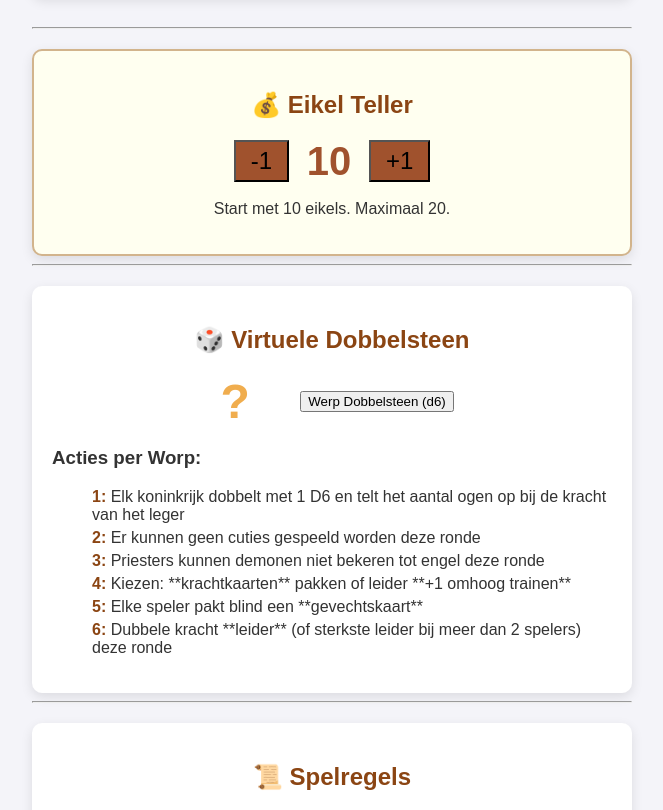
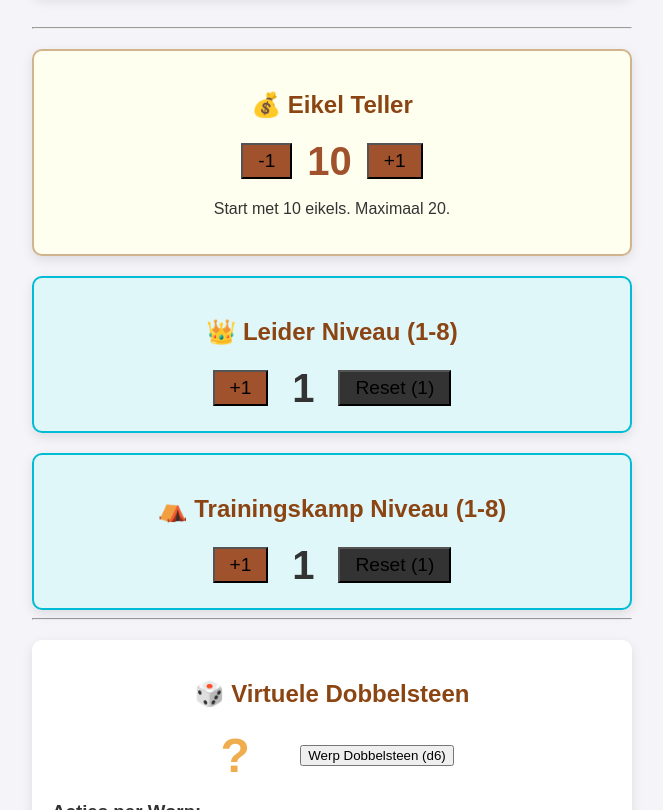
Before and after one commit to TotallyNuts/Totally-Nuts-Tools, a plain HTML site: page index.html in a window 1280 px wide. Shown: the part 579-1389 px from the top of the page, without its empty margins (308-971 px from the left). Drawn offline with Linux system fonts and the light colour scheme.

Commit message:
Add files via upload

```diff
--- a/index.html
+++ b/index.html
@@ -23,7 +23,7 @@
             margin-bottom: 20px;
         }
 
-        /* --- SCORE SCHIJF STIJL (MET JOUW AFBEELDING) --- */
+        /* --- SCORE SCHIJF STIJL --- */
         .score-disk-area {
             display: flex;
             flex-direction: column;
@@ -39,6 +39,7 @@
             width: 280px;
             height: 280px;
             border-radius: 50%;
+            /* JOUW AFBEELDINGSLINK VERWERKT */
             background-image: url('https://raw.githubusercontent.com/TotallyNuts/Totally-Nuts-Tools/main/scoreschijf1.png');
             background-size: cover;
             background-position: center;
@@ -89,7 +90,7 @@
             font-weight: bold;
         }
 
-        /* Knoppen */
+        /* Knoppen Groep */
         .control-area {
             display: flex;
             justify-content: center;
@@ -127,37 +128,52 @@
             background-color: #2980b9;
         }
 
-        /* --- EIKEL TELLER STIJL --- */
-        .acorn-counter-area {
-            background-color: #fffff0; /* Crème-kleurige achtergrond */
+        /* --- EIKEL & NIVEAU TELLER STIJL --- */
+        .resource-section {
+            display: flex;
+            flex-direction: column;
+            gap: 20px;
+            margin-top: 20px;
+        }
+        .acorn-counter-area, .level-tracker {
+            background-color: #fffff0;
             padding: 20px;
             border-radius: 10px;
-            margin-top: 20px;
             box-shadow: 0 4px 12px rgba(0, 0, 0, 0.1);
             border: 2px solid #D2B48C;
+            text-align: center;
         }
-        .acorn-controls {
+        .level-tracker {
+            background-color: #e0f7fa; /* Lichtere kleur voor onderscheid */
+            border-color: #00bcd4;
+        }
+        .tracker-controls {
             display: flex;
             justify-content: center;
             align-items: center;
             gap: 15px;
             margin-top: 10px;
         }
-        #acorn-count {
+        .tracker-controls .level-display {
             font-size: 2.5em;
             font-weight: bold;
-            color: #A0522D; /* Bruin */
-            min-width: 50px;
+            color: #333;
+            min-width: 40px;
         }
-        .acorn-controls button {
+        .acorn-controls .level-display {
+             color: #A0522D; /* Bruin voor eikels */
+        }
+        .tracker-controls button {
             background-color: #A0522D;
-            font-size: 1.5em;
+            font-size: 1.2em;
             padding: 5px 15px;
         }
-        .acorn-controls button:hover {
+        .tracker-controls .reset-level-button {
+            background-color: #333;
+        }
+        .tracker-controls button:hover {
             background-color: #8B4513;
         }
-
 
         /* --- DOBBELSTEEN & REGELS STIJL --- */
         .dice-container, .rules-section {
@@ -228,14 +244,36 @@
 
         <hr>
 
-        <div class="acorn-counter-area">
-            <h2 id="acorn-title">💰 Eikel Teller</h2>
-            <div class="acorn-controls">
-                <button onclick="changeAcornCount(-1)" id="acorn-minus-button">-1</button>
-                <span id="acorn-count">10</span>
-                <button onclick="changeAcornCount(1)" id="acorn-plus-button">+1</button>
+        <div class="resource-section">
+
+            <div class="acorn-counter-area">
+                <h2 id="acorn-title">💰 Eikel Teller</h2>
+                <div class="tracker-controls acorn-controls">
+                    <button onclick="changeAcornCount(-1)" id="acorn-minus-button">-1</button>
+                    <span id="acorn-count" class="level-display">10</span>
+                    <button onclick="changeAcornCount(1)" id="acorn-plus-button">+1</button>
+                </div>
+                <p id="acorn-info">Start met 10 eikels. Maximaal 20.</p>
             </div>
-            <p id="acorn-info">Start met 10 eikels. Maximaal 20.</p>
+
+            <div class="level-tracker">
+                <h2 id="leader-title">👑 Leider Niveau (1-8)</h2>
+                <div class="tracker-controls">
+                    <button onclick="changeLevel('leader', 1)" id="leader-plus-button">+1</button>
+                    <span id="leader-level" class="level-display">1</span>
+                    <button onclick="resetLevel('leader')" id="leader-reset-button" class="reset-level-button">Reset (1)</button>
+                </div>
+            </div>
+
+            <div class="level-tracker">
+                <h2 id="camp-title">⛺ Trainingskamp Niveau (1-8)</h2>
+                <div class="tracker-controls">
+                    <button onclick="changeLevel('camp', 1)" id="camp-plus-button">+1</button>
+                    <span id="camp-level" class="level-display">1</span>
+                    <button onclick="resetLevel('camp')" id="camp-reset-button" class="reset-level-button">Reset (1)</button>
+                </div>
+            </div>
+
         </div>
 
         <hr>
@@ -277,8 +315,14 @@
 
     <script>
         let score = 0;
-        let acornCount = 10; // Start met 10 eikels
+        let acornCount = 10;
+        let leaderLevel = 1;
+        let campLevel = 1;
+
         const maxAcorns = 20;
+        const maxLevel = 8;
+        const minLevel = 1;
+
         const degreesPerStep = 36;
         let currentLang = 'nl';
 
@@ -292,6 +336,8 @@
                 'reset_button': 'Score Reset (0)',
                 'acorn_title': '💰 Acorn Counter',
                 'acorn_info': 'Start with 10 Acorns. Max 20.',
+                'leader_title': '👑 Leader Level (1-8)',
+                'camp_title': '⛺ Training Camp Level (1-8)',
                 'dice_title': '🎲 Virtual Die',
                 'roll_button': 'Roll Die (d6)',
                 'actions_title': 'Actions per Roll:',
@@ -316,6 +362,8 @@
                 'reset_button': 'Score Reset (0)',
                 'acorn_title': '💰 Eikel Teller',
                 'acorn_info': 'Start met 10 eikels. Maximaal 20.',
+                'leader_title': '👑 Leider Niveau (1-8)',
+                'camp_title': '⛺ Trainingskamp Niveau (1-8)',
                 'dice_title': '🎲 Virtuele Dobbelsteen',
                 'roll_button': 'Werp Dobbelsteen (d6)',
                 'actions_title': 'Acties per Worp:',
@@ -337,13 +385,15 @@
         function translatePage(lang) {
             const t = translations[lang];
 
-            // Vertaling van de elementen
+            // Vertaal alle ID's
             document.getElementById('app-title').textContent = t.app_title;
             document.getElementById('lang-button').textContent = t.lang_button;
             document.getElementById('score-title').textContent = t.score_title;
             document.getElementById('reset-button').textContent = t.reset_button;
             document.getElementById('acorn-title').textContent = t.acorn_title;
             document.getElementById('acorn-info').textContent = t.acorn_info;
+            document.getElementById('leader-title').textContent = t.leader_title; // Nieuw
+            document.getElementById('camp-title').textContent = t.camp_title; // Nieuw
             document.getElementById('dice-title').textContent = t.dice_title;
             document.getElementById('roll-button').textContent = t.roll_button;
             document.getElementById('actions-title').textContent = t.actions_title;
@@ -354,7 +404,7 @@
             document.getElementById('rule-2').innerHTML = t.rule_2;
             document.getElementById('rule-3').innerHTML = t.rule_3;
 
-            // Vertaling van de dobbelsteen acties
+            // Vertaal dobbelsteen acties
             for (let i = 1; i <= 6; i++) {
                 const li = document.querySelector(`[data-trans-key="dice_${i}"]`);
                 if (li) {
@@ -362,7 +412,7 @@
                 }
             }
 
-            // Update de scoreschijf indicator (alleen de tekst)
+            // Update scoreschijf indicator
             const scoreText = document.getElementById('tens-indicator').textContent.split(':');
             document.getElementById('tens-indicator').textContent = t.tens_indicator + ': ' + scoreText[scoreText.length - 1].trim();
 
@@ -390,13 +440,8 @@
 
         function changeScore(value) {
             score += value;
-
-            if (score < 0) {
-                score = 0;
-            } else if (score > 29) {
-                score = 29;
-            }
-
+            if (score < 0) { score = 0; }
+            else if (score > 29) { score = 29; }
             updateDisk();
         }
 
@@ -409,24 +454,48 @@
 
         function updateAcornCount() {
             document.getElementById('acorn-count').textContent = acornCount;
-            // Eikels kunnen niet negatief zijn, dus zet de min-knop uit als de teller 0 is
             document.getElementById('acorn-minus-button').disabled = (acornCount <= 0);
-            // Je kunt niet boven de 20 uitkomen, dus zet de plus-knop uit als de teller 20 is
             document.getElementById('acorn-plus-button').disabled = (acornCount >= maxAcorns);
         }
 
         function changeAcornCount(value) {
             let newCount = acornCount + value;
-
-            // Limieten toepassen (0-20)
-            if (newCount < 0) {
-                newCount = 0;
-            } else if (newCount > maxAcorns) {
-                newCount = maxAcorns;
-            }
-
+            if (newCount < 0) { newCount = 0; }
+            else if (newCount > maxAcorns) { newCount = maxAcorns; }
             acornCount = newCount;
             updateAcornCount();
+        }
+
+        // --- NIVEAU TRACKER FUNCTIES (NIEUW) ---
+
+        function updateLevelDisplay(type) {
+            const level = (type === 'leader') ? leaderLevel : campLevel;
+            const element = document.getElementById(type + '-level');
+            const plusButton = document.getElementById(type + '-plus-button');
+
+            element.textContent = level;
+
+            // Schakel knoppen uit bij maximale of minimale niveaus
+            plusButton.disabled = (level >= maxLevel);
+        }
+
+        function changeLevel(type, value) {
+            let currentLevel = (type === 'leader') ? leaderLevel : campLevel;
+            let newLevel = currentLevel + value;
+
+            if (newLevel < minLevel) { newLevel = minLevel; }
+            else if (newLevel > maxLevel) { newLevel = maxLevel; }
+
+            if (type === 'leader') { leaderLevel = newLevel; }
+            else { campLevel = newLevel; }
+
+            updateLevelDisplay(type);
+        }
+
+        function resetLevel(type) {
+            if (type === 'leader') { leaderLevel = minLevel; }
+            else { campLevel = minLevel; }
+            updateLevelDisplay(type);
         }
 
         // --- DOBBELSTEEN FUNCTIE ---
@@ -436,7 +505,7 @@
             document.getElementById('dice-result').textContent = result;
         }
 
-        // Initialisatie: Laad de pagina en controleer de taal en scores
+        // Initialisatie
         document.addEventListener('DOMContentLoaded', () => {
             const savedLang = localStorage.getItem('gameLang');
             if (savedLang && translations[savedLang]) {
@@ -444,7 +513,9 @@
             }
             translatePage(currentLang);
             updateDisk();
-            updateAcornCount(); // Initialiseer de eikel-teller
+            updateAcornCount();
+            updateLevelDisplay('leader');
+            updateLevelDisplay('camp');
         });
     </script>
 
```
